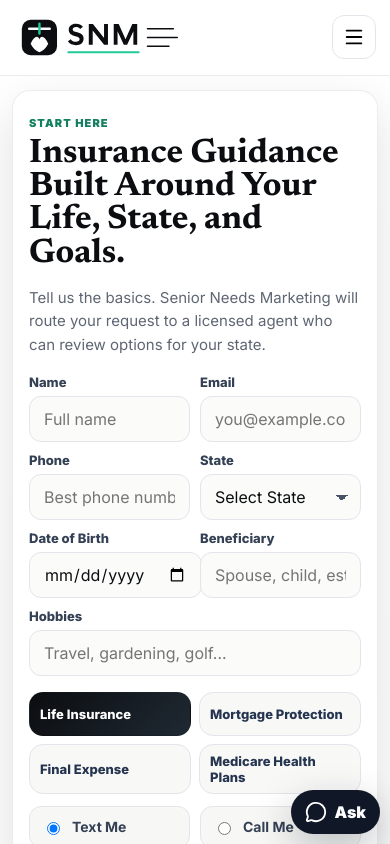
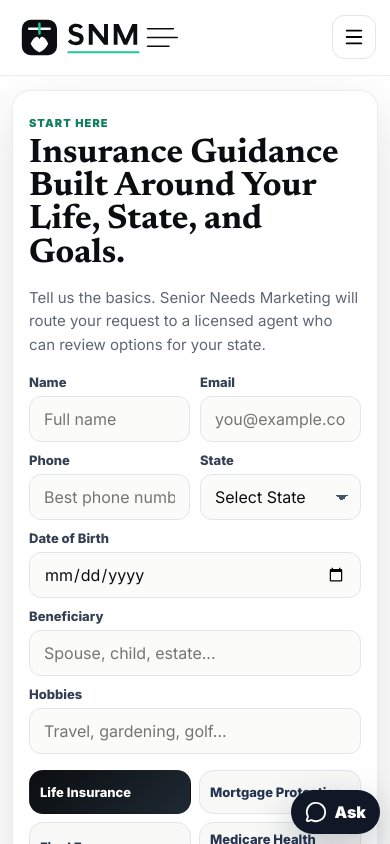
Before and after one commit to nickjeudy05-arch/senior-needs-marketing1, a Next.js app: page / in a window 390 px wide. Shown: the top 844 px of the page. Built offline with nearby package versions, Linux system fonts and the light colour scheme.

Commit message:
Fix mobile form field overlap

```diff
--- a/app/globals.css
+++ b/app/globals.css
@@ -235,6 +235,7 @@ button {
 .field {
   display: grid;
   gap: 8px;
+  min-width: 0;
 }
 
 .field span {
@@ -246,6 +247,7 @@ button {
 .field input,
 .field select {
   width: 100%;
+  min-width: 0;
   min-height: 50px;
   padding: 0 14px;
   color: var(--ink);
@@ -2678,8 +2680,10 @@ footer p {
   .field select,
   .calendar-controls select,
   .calendar-top input {
+    max-width: 100%;
     min-height: 46px;
     border-radius: 12px;
+    font-size: 16px;
   }
 
   .segmented {
@@ -2768,6 +2772,8 @@ footer p {
     grid-template-columns: repeat(2, minmax(0, 1fr));
   }
 
+  .form-grid .field:nth-child(5),
+  .form-grid .field:nth-child(6),
   .form-grid .field:nth-child(7) {
     grid-column: 1 / -1;
   }
@@ -3093,6 +3099,8 @@ footer p {
     grid-template-columns: 1fr;
   }
 
+  .form-grid .field:nth-child(5),
+  .form-grid .field:nth-child(6),
   .form-grid .field:nth-child(7) {
     grid-column: auto;
   }
```
